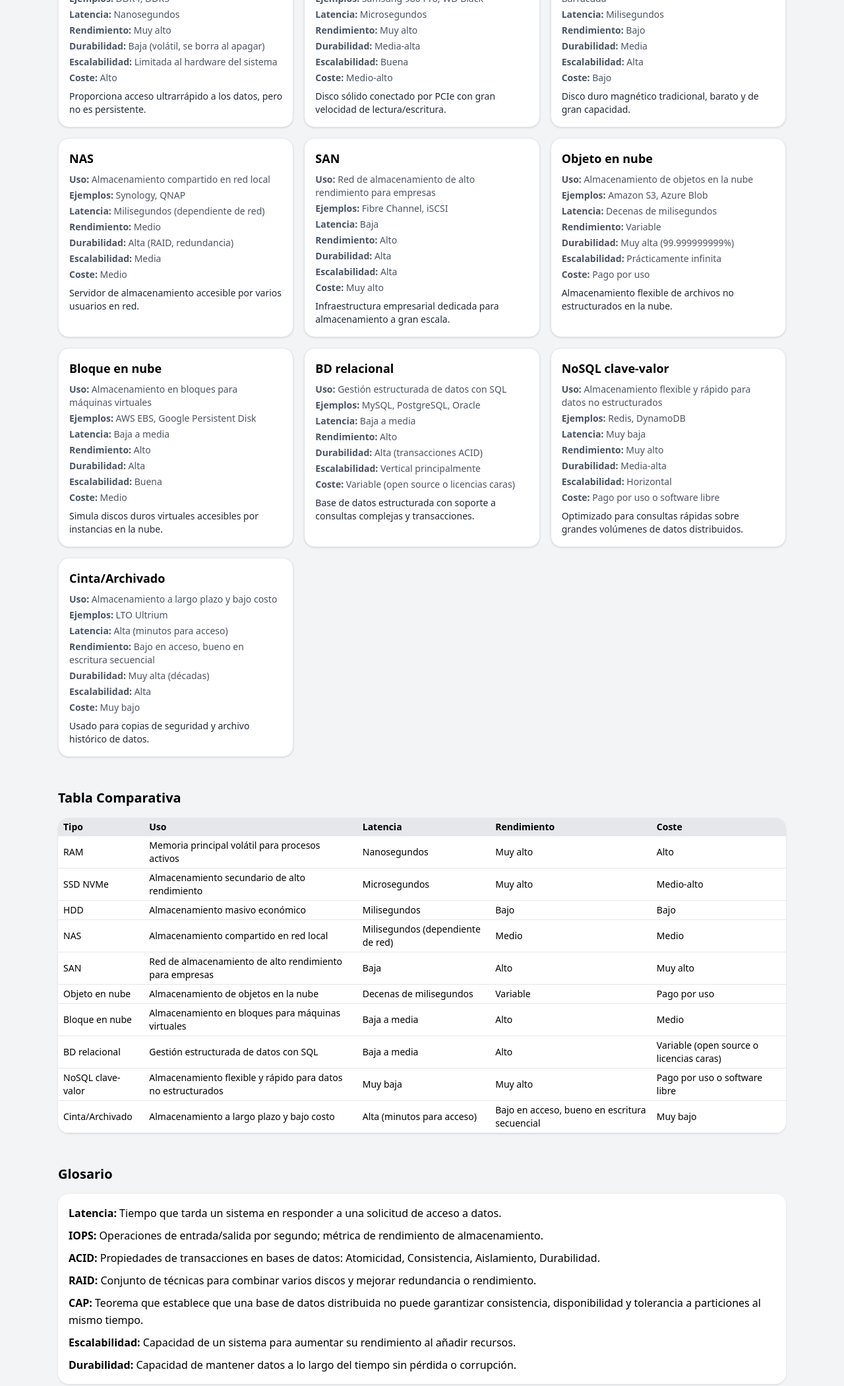
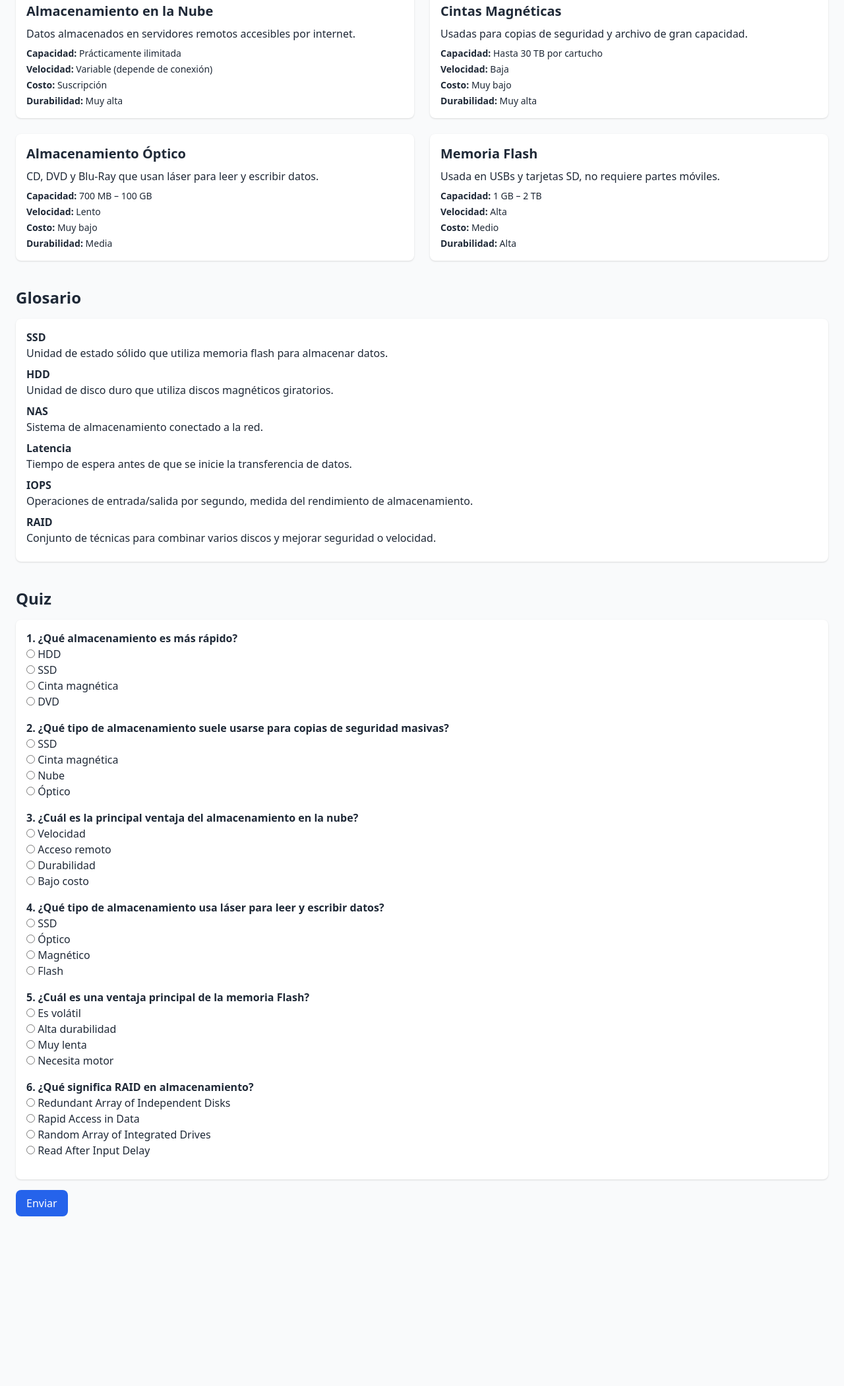
Before and after one commit to danigarciamasa/almacenamiento-web, a plain HTML site: page index.html in a window 1280 px wide. Shown: the part 385-2485 px from the top of the page at 66% size. After the commit the page ends 2260 px from the top, so only its background shows below. Drawn offline with nearby package versions, Linux system fonts and the light colour scheme.

Commit message:
Update index.html

```diff
--- a/index.html
+++ b/index.html
@@ -1,212 +1,209 @@
 <!DOCTYPE html>
 <html lang="es">
 <head>
-  <meta charset="UTF-8">
-  <meta name="viewport" content="width=device-width, initial-scale=1.0">
+  <meta charset="UTF-8" />
+  <meta name="viewport" content="width=device-width, initial-scale=1.0" />
   <title>Tipos de Almacenamiento de Datos</title>
+  <!-- Tailwind CSS vía CDN -->
   <script src="https://cdn.tailwindcss.com"></script>
 </head>
-<body class="bg-gray-100 font-sans leading-relaxed">
-  <header class="bg-blue-600 text-white p-6 shadow">
-    <h1 class="text-2xl font-bold">Tipos de Almacenamiento de Datos</h1>
+<body class="bg-gray-50 text-gray-800">
+
+  <header class="bg-blue-600 text-white p-6 text-center">
+    <h1 class="text-3xl font-bold">Tipos de Almacenamiento de Datos</h1>
   </header>
 
-  <main class="max-w-6xl mx-auto p-6 space-y-12">
-    <!-- Filtro -->
+  <main class="p-6 space-y-10">
+
+    <!-- Tipos de almacenamiento -->
     <section>
-      <h2 class="text-xl font-semibold mb-2">Filtro</h2>
-      <input id="filtro-input"
-             type="text"
-             placeholder="Buscar por tipo o uso..."
-             class="w-full p-2 border rounded-lg shadow-sm"
-             oninput="applyFilter()">
-    </section>
-
-    <!-- Tarjetas -->
-    <section>
-      <h2 class="text-xl font-semibold mb-4">Tarjetas</h2>
-      <div id="cards-container" class="grid grid-cols-1 sm:grid-cols-2 lg:grid-cols-3 gap-4"></div>
-    </section>
-
-    <!-- Tabla comparativa -->
-    <section>
-      <h2 class="text-xl font-semibold mb-4">Tabla Comparativa</h2>
-      <div class="overflow-x-auto bg-white shadow rounded-2xl">
-        <table id="tabla" class="min-w-full text-left"></table>
-      </div>
+      <h2 class="text-2xl font-semibold mb-4">Comparativa de Tipos</h2>
+      <div id="items-container" class="grid md:grid-cols-2 gap-6"></div>
     </section>
 
     <!-- Glosario -->
     <section>
-      <h2 class="text-xl font-semibold mb-4">Glosario</h2>
-      <ul id="glosario" class="space-y-2 bg-white p-4 rounded-2xl shadow"></ul>
+      <h2 class="text-2xl font-semibold mb-4">Glosario</h2>
+      <dl class="bg-white shadow p-4 rounded-lg">
+        <dt class="font-semibold">SSD</dt>
+        <dd class="mb-2">Unidad de estado sólido que utiliza memoria flash para almacenar datos.</dd>
+
+        <dt class="font-semibold">HDD</dt>
+        <dd class="mb-2">Unidad de disco duro que utiliza discos magnéticos giratorios.</dd>
+
+        <dt class="font-semibold">NAS</dt>
+        <dd class="mb-2">Sistema de almacenamiento conectado a la red.</dd>
+
+        <!-- 🔽 Nuevos términos -->
+        <dt class="font-semibold">Latencia</dt>
+        <dd class="mb-2">Tiempo de espera antes de que se inicie la transferencia de datos.</dd>
+
+        <dt class="font-semibold">IOPS</dt>
+        <dd class="mb-2">Operaciones de entrada/salida por segundo, medida del rendimiento de almacenamiento.</dd>
+
+        <dt class="font-semibold">RAID</dt>
+        <dd class="mb-2">Conjunto de técnicas para combinar varios discos y mejorar seguridad o velocidad.</dd>
+      </dl>
     </section>
 
     <!-- Quiz -->
     <section>
-      <h2 class="text-xl font-semibold mb-4">Quiz</h2>
-      <div id="quiz" class="space-y-6"></div>
+      <h2 class="text-2xl font-semibold mb-4">Quiz</h2>
+      <div id="quiz-container" class="bg-white shadow p-4 rounded-lg"></div>
+      <button onclick="checkQuiz()" class="mt-4 px-4 py-2 bg-blue-600 text-white rounded-lg">Enviar</button>
+      <p id="quiz-result" class="mt-2 font-semibold"></p>
     </section>
+
   </main>
 
-  <footer class="bg-gray-800 text-gray-200 text-center p-4 mt-12">
-    © 2025 - Web educativa sobre almacenamiento de datos
-  </footer>
+  <script>
+    // ============================
+    // Datos de los items
+    // ============================
+    const items = [
+      {
+        id: 1,
+        name: "Disco Duro (HDD)",
+        description: "Usa discos magnéticos giratorios para almacenar datos.",
+        capacity: "500 GB – 16 TB",
+        speed: "Media",
+        cost: "Bajo",
+        durability: "Media"
+      },
+      {
+        id: 2,
+        name: "Unidad de Estado Sólido (SSD)",
+        description: "Utiliza memoria flash, no tiene partes móviles.",
+        capacity: "128 GB – 8 TB",
+        speed: "Alta",
+        cost: "Medio",
+        durability: "Alta"
+      },
+      {
+        id: 3,
+        name: "Almacenamiento en la Nube",
+        description: "Datos almacenados en servidores remotos accesibles por internet.",
+        capacity: "Prácticamente ilimitada",
+        speed: "Variable (depende de conexión)",
+        cost: "Suscripción",
+        durability: "Muy alta"
+      },
+      {
+        id: 4,
+        name: "Cintas Magnéticas",
+        description: "Usadas para copias de seguridad y archivo de gran capacidad.",
+        capacity: "Hasta 30 TB por cartucho",
+        speed: "Baja",
+        cost: "Muy bajo",
+        durability: "Muy alta"
+      },
+      // 🔽 Nuevos items
+      {
+        id: 5,
+        name: "Almacenamiento Óptico",
+        description: "CD, DVD y Blu-Ray que usan láser para leer y escribir datos.",
+        capacity: "700 MB – 100 GB",
+        speed: "Lento",
+        cost: "Muy bajo",
+        durability: "Media"
+      },
+      {
+        id: 6,
+        name: "Memoria Flash",
+        description: "Usada en USBs y tarjetas SD, no requiere partes móviles.",
+        capacity: "1 GB – 2 TB",
+        speed: "Alta",
+        cost: "Medio",
+        durability: "Alta"
+      }
+    ];
 
-  <script>
-  // === Datos de ejemplo ===
-  const items = [
-    { tipo: "RAM", uso: "Memoria principal volátil para procesos activos", ejemplos: "DDR4, DDR5", latencia: "Nanosegundos", rendimiento: "Muy alto", durabilidad: "Baja (volátil, se borra al apagar)", escalabilidad: "Limitada al hardware del sistema", coste: "Alto", desc: "Proporciona acceso ultrarrápido a los datos, pero no es persistente." },
-    { tipo: "SSD NVMe", uso: "Almacenamiento secundario de alto rendimiento", ejemplos: "Samsung 980 Pro, WD Black", latencia: "Microsegundos", rendimiento: "Muy alto", durabilidad: "Media-alta", escalabilidad: "Buena", coste: "Medio-alto", desc: "Disco sólido conectado por PCIe con gran velocidad de lectura/escritura." },
-    { tipo: "HDD", uso: "Almacenamiento masivo económico", ejemplos: "Western Digital Blue, Seagate Barracuda", latencia: "Milisegundos", rendimiento: "Bajo", durabilidad: "Media", escalabilidad: "Alta", coste: "Bajo", desc: "Disco duro magnético tradicional, barato y de gran capacidad." },
-    { tipo: "NAS", uso: "Almacenamiento compartido en red local", ejemplos: "Synology, QNAP", latencia: "Milisegundos (dependiente de red)", rendimiento: "Medio", durabilidad: "Alta (RAID, redundancia)", escalabilidad: "Media", coste: "Medio", desc: "Servidor de almacenamiento accesible por varios usuarios en red." },
-    { tipo: "SAN", uso: "Red de almacenamiento de alto rendimiento para empresas", ejemplos: "Fibre Channel, iSCSI", latencia: "Baja", rendimiento: "Alto", durabilidad: "Alta", escalabilidad: "Alta", coste: "Muy alto", desc: "Infraestructura empresarial dedicada para almacenamiento a gran escala." },
-    { tipo: "Objeto en nube", uso: "Almacenamiento de objetos en la nube", ejemplos: "Amazon S3, Azure Blob", latencia: "Decenas de milisegundos", rendimiento: "Variable", durabilidad: "Muy alta (99.999999999%)", escalabilidad: "Prácticamente infinita", coste: "Pago por uso", desc: "Almacenamiento flexible de archivos no estructurados en la nube." },
-    { tipo: "Bloque en nube", uso: "Almacenamiento en bloques para máquinas virtuales", ejemplos: "AWS EBS, Google Persistent Disk", latencia: "Baja a media", rendimiento: "Alto", durabilidad: "Alta", escalabilidad: "Buena", coste: "Medio", desc: "Simula discos duros virtuales accesibles por instancias en la nube." },
-    { tipo: "BD relacional", uso: "Gestión estructurada de datos con SQL", ejemplos: "MySQL, PostgreSQL, Oracle", latencia: "Baja a media", rendimiento: "Alto", durabilidad: "Alta (transacciones ACID)", escalabilidad: "Vertical principalmente", coste: "Variable (open source o licencias caras)", desc: "Base de datos estructurada con soporte a consultas complejas y transacciones." },
-    { tipo: "NoSQL clave-valor", uso: "Almacenamiento flexible y rápido para datos no estructurados", ejemplos: "Redis, DynamoDB", latencia: "Muy baja", rendimiento: "Muy alto", durabilidad: "Media-alta", escalabilidad: "Horizontal", coste: "Pago por uso o software libre", desc: "Optimizado para consultas rápidas sobre grandes volúmenes de datos distribuidos." },
-    { tipo: "Cinta/Archivado", uso: "Almacenamiento a largo plazo y bajo costo", ejemplos: "LTO Ultrium", latencia: "Alta (minutos para acceso)", rendimiento: "Bajo en acceso, bueno en escritura secuencial", durabilidad: "Muy alta (décadas)", escalabilidad: "Alta", coste: "Muy bajo", desc: "Usado para copias de seguridad y archivo histórico de datos." }
-  ];
+    const itemsContainer = document.getElementById("items-container");
+    items.forEach(item => {
+      const div = document.createElement("div");
+      div.className = "bg-white shadow p-4 rounded-lg";
+      div.innerHTML = `
+        <h3 class="text-xl font-bold mb-2">${item.name}</h3>
+        <p class="mb-2">${item.description}</p>
+        <ul class="text-sm space-y-1">
+          <li><strong>Capacidad:</strong> ${item.capacity}</li>
+          <li><strong>Velocidad:</strong> ${item.speed}</li>
+          <li><strong>Costo:</strong> ${item.cost}</li>
+          <li><strong>Durabilidad:</strong> ${item.durability}</li>
+        </ul>
+      `;
+      itemsContainer.appendChild(div);
+    });
 
-  const glosario = [
-    { termino: "Latencia", definicion: "Tiempo que tarda un sistema en responder a una solicitud de acceso a datos." },
-    { termino: "IOPS", definicion: "Operaciones de entrada/salida por segundo; métrica de rendimiento de almacenamiento." },
-    { termino: "ACID", definicion: "Propiedades de transacciones en bases de datos: Atomicidad, Consistencia, Aislamiento, Durabilidad." },
-    { termino: "RAID", definicion: "Conjunto de técnicas para combinar varios discos y mejorar redundancia o rendimiento." },
-    { termino: "CAP", definicion: "Teorema que establece que una base de datos distribuida no puede garantizar consistencia, disponibilidad y tolerancia a particiones al mismo tiempo." },
-    { termino: "Escalabilidad", definicion: "Capacidad de un sistema para aumentar su rendimiento al añadir recursos." },
-    { termino: "Durabilidad", definicion: "Capacidad de mantener datos a lo largo del tiempo sin pérdida o corrupción." }
-  ];
+    // ============================
+    // Preguntas del Quiz
+    // ============================
+    const quizQuestions = [
+      {
+        question: "¿Qué almacenamiento es más rápido?",
+        options: ["HDD", "SSD", "Cinta magnética", "DVD"],
+        answer: "SSD"
+      },
+      {
+        question: "¿Qué tipo de almacenamiento suele usarse para copias de seguridad masivas?",
+        options: ["SSD", "Cinta magnética", "Nube", "Óptico"],
+        answer: "Cinta magnética"
+      },
+      {
+        question: "¿Cuál es la principal ventaja del almacenamiento en la nube?",
+        options: ["Velocidad", "Acceso remoto", "Durabilidad", "Bajo costo"],
+        answer: "Acceso remoto"
+      },
+      // 🔽 Nuevas preguntas
+      {
+        question: "¿Qué tipo de almacenamiento usa láser para leer y escribir datos?",
+        options: ["SSD", "Óptico", "Magnético", "Flash"],
+        answer: "Óptico"
+      },
+      {
+        question: "¿Cuál es una ventaja principal de la memoria Flash?",
+        options: ["Es volátil", "Alta durabilidad", "Muy lenta", "Necesita motor"],
+        answer: "Alta durabilidad"
+      },
+      {
+        question: "¿Qué significa RAID en almacenamiento?",
+        options: [
+          "Redundant Array of Independent Disks",
+          "Rapid Access in Data",
+          "Random Array of Integrated Drives",
+          "Read After Input Delay"
+        ],
+        answer: "Redundant Array of Independent Disks"
+      }
+    ];
 
-  const preguntas = [
-    { enunciado: "¿Cuál de los siguientes es un ejemplo de almacenamiento en bloque en la nube?", opciones: ["Amazon S3", "AWS EBS", "Dropbox"], correcta: "AWS EBS" },
-    { enunciado: "¿Qué tipo de almacenamiento se caracteriza por ser muy barato y duradero a largo plazo?", opciones: ["SSD NVMe", "Cinta/Archivado", "RAM"], correcta: "Cinta/Archivado" },
-    { enunciado: "¿Qué propiedad de bases de datos asegura Atomicidad, Consistencia, Aislamiento y Durabilidad?", opciones: ["CAP", "ACID", "RAID"], correcta: "ACID" }
-  ];
+    const quizContainer = document.getElementById("quiz-container");
+    quizQuestions.forEach((q, i) => {
+      const div = document.createElement("div");
+      div.className = "mb-4";
+      div.innerHTML = `
+        <p class="font-semibold">${i + 1}. ${q.question}</p>
+        ${q.options.map(opt => `
+          <label class="block">
+            <input type="radio" name="q${i}" value="${opt}"> ${opt}
+          </label>
+        `).join("")}
+      `;
+      quizContainer.appendChild(div);
+    });
 
-  // === Renderizado de tarjetas ===
-  function renderCards(list) {
-    const container = document.getElementById("cards-container");
-    container.innerHTML = "";
-    list.forEach(item => {
-      const card = document.createElement("div");
-      card.className = "bg-white shadow rounded-2xl p-4 border border-gray-200 hover:shadow-lg transition";
-      card.innerHTML = `
-        <h3 class="text-lg font-semibold mb-2">${item.tipo}</h3>
-        <p class="text-sm text-gray-600 mb-1"><strong>Uso:</strong> ${item.uso}</p>
-        <p class="text-sm text-gray-600 mb-1"><strong>Ejemplos:</strong> ${item.ejemplos}</p>
-        <p class="text-sm text-gray-600 mb-1"><strong>Latencia:</strong> ${item.latencia}</p>
-        <p class="text-sm text-gray-600 mb-1"><strong>Rendimiento:</strong> ${item.rendimiento}</p>
-        <p class="text-sm text-gray-600 mb-1"><strong>Durabilidad:</strong> ${item.durabilidad}</p>
-        <p class="text-sm text-gray-600 mb-1"><strong>Escalabilidad:</strong> ${item.escalabilidad}</p>
-        <p class="text-sm text-gray-600 mb-1"><strong>Coste:</strong> ${item.coste}</p>
-        <p class="text-sm text-gray-800 mt-2">${item.desc}</p>
-      `;
-      container.appendChild(card);
-    });
-  }
+    function checkQuiz() {
+      let score = 0;
+      quizQuestions.forEach((q, i) => {
+        const answer = document.querySelector(`input[name="q${i}"]:checked`);
+        if (answer && answer.value === q.answer) {
+          score++;
+        }
+      });
+      document.getElementById("quiz-result").innerText =
+        `Has acertado ${score} de ${quizQuestions.length} preguntas.`;
+    }
+  </script>
 
-  // === Renderizado de tabla comparativa ===
-  function renderTabla(list) {
-    const table = document.getElementById("tabla");
-    table.innerHTML = "";
-    const thead = document.createElement("thead");
-    thead.innerHTML = `
-      <tr class="bg-gray-200 text-sm">
-        <th class="px-2 py-1">Tipo</th>
-        <th class="px-2 py-1">Uso</th>
-        <th class="px-2 py-1">Latencia</th>
-        <th class="px-2 py-1">Rendimiento</th>
-        <th class="px-2 py-1">Coste</th>
-      </tr>
-    `;
-    table.appendChild(thead);
-    const tbody = document.createElement("tbody");
-    list.forEach(item => {
-      const row = document.createElement("tr");
-      row.className = "border-b hover:bg-gray-50 text-sm";
-      row.innerHTML = `
-        <td class="px-2 py-1 font-medium">${item.tipo}</td>
-        <td class="px-2 py-1">${item.uso}</td>
-        <td class="px-2 py-1">${item.latencia}</td>
-        <td class="px-2 py-1">${item.rendimiento}</td>
-        <td class="px-2 py-1">${item.coste}</td>
-      `;
-      tbody.appendChild(row);
-    });
-    table.appendChild(tbody);
-  }
-
-  // === Filtro ===
-  function applyFilter() {
-    const input = document.getElementById("filtro-input").value.toLowerCase();
-    const filtered = items.filter(item =>
-      item.tipo.toLowerCase().includes(input) ||
-      item.uso.toLowerCase().includes(input)
-    );
-    renderCards(filtered);
-    renderTabla(filtered);
-  }
-
-  // === Render Glosario ===
-  function renderGlosario(list) {
-    const ul = document.getElementById("glosario");
-    ul.innerHTML = "";
-    list.forEach(entry => {
-      const li = document.createElement("li");
-      li.innerHTML = `<strong>${entry.termino}:</strong> ${entry.definicion}`;
-      ul.appendChild(li);
-    });
-  }
-
-  // === Render Quiz ===
-  function renderQuiz(list) {
-    const container = document.getElementById("quiz");
-    container.innerHTML = "";
-    list.forEach((q, idx) => {
-      const div = document.createElement("div");
-      div.className = "bg-white p-4 rounded-2xl shadow";
-      const opcionesHTML = q.opciones.map(op =>
-        `<label class="block">
-          <input type="radio" name="q${idx}" value="${op}" class="mr-2">
-          ${op}
-        </label>`
-      ).join("");
-      div.innerHTML = `
-        <p class="font-medium mb-2">${q.enunciado}</p>
-        ${opcionesHTML}
-        <button class="mt-2 bg-blue-600 text-white px-3 py-1 rounded" onclick="checkAnswer(${idx}, '${q.correcta}')">Comprobar</button>
-        <p id="feedback${idx}" class="mt-1 text-sm"></p>
-      `;
-      container.appendChild(div);
-    });
-  }
-
-  function checkAnswer(idx, correcta) {
-    const radios = document.querySelectorAll(`input[name="q${idx}"]:checked`);
-    const feedback = document.getElementById(`feedback${idx}`);
-    if (radios.length === 0) {
-      feedback.textContent = "Selecciona una opción.";
-      feedback.className = "text-yellow-600";
-      return;
-    }
-    const selected = radios[0].value;
-    if (selected === correcta) {
-      feedback.textContent = "✅ Correcto";
-      feedback.className = "text-green-600";
-    } else {
-      feedback.textContent = "❌ Incorrecto";
-      feedback.className = "text-red-600";
-    }
-  }
-
-  // === Inicialización ===
-  window.onload = () => {
-    renderCards(items);
-    renderTabla(items);
-    renderGlosario(glosario);
-    renderQuiz(preguntas);
-  };
-  </script>
 </body>
 </html>
```
